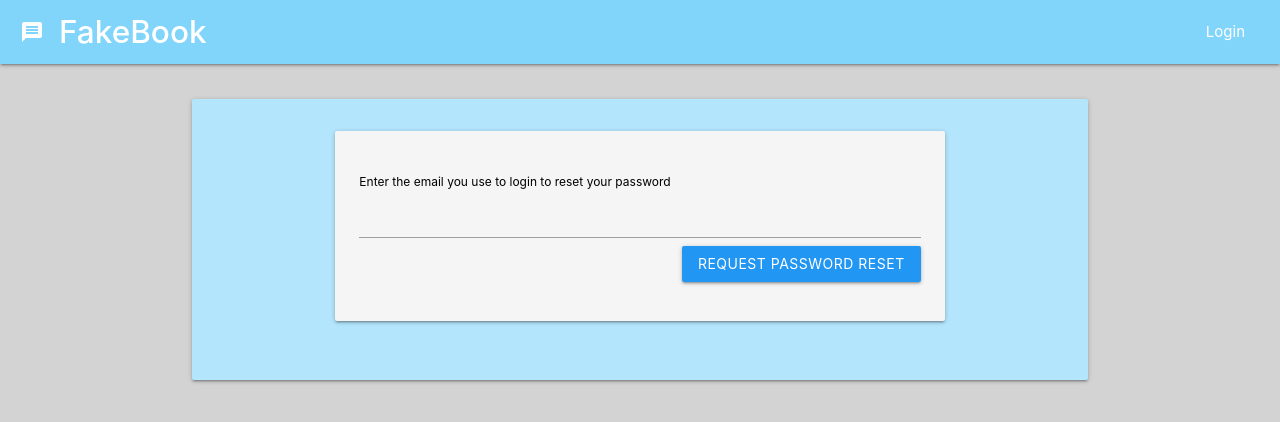
After one commit to Jordan-Rowland/fakebook-flask, a Flask app: page /resetrequest in a window 1280 px wide. The commit adds this page. Shown: the top 422 px of the page. Run offline with Flask 2, Linux system fonts and the light colour scheme; some libraries are stand-ins or nearby versions.

Commit message:
Email service for page set up, Reset password page sends out an email, but actual view and reset not created yet

```diff
--- a/app.py
+++ b/app.py
@@ -1,8 +1,8 @@
 import os
 import secrets
 from PIL import Image, ImageOps
-from project import app, db
-from project.forms import PostForm, LoginForm, RegisterForm, ChangePasswordForm, ChangePhotoForm, ChangeEmailForm
+from project import app, db, send_email
+from project.forms import PostForm, LoginForm, RegisterForm, ChangePasswordForm, ChangePhotoForm, ChangeEmailForm, RequestResetForm, ResetPasswordForm, ResetPasswordForm
 from flask import flash, render_template, redirect, request, session, url_for
 from flask_login import login_required, login_user, logout_user, current_user
 from project.models import User, Post
@@ -155,10 +155,36 @@ def changeemail():
         form=form)
 
 
-@app.route('/reset', methods=['GET','POST'])
-def reset():
-    return 'RESET'
+@app.route('/resetrequest', methods=['GET','POST'])
+def resetrequest():
+    form = RequestResetForm()
+    if form.validate_on_submit():
+        user = User.query.filter_by(email=form.email.data.lower()).first()
+        if user:
+            # Need to create this page for password resets
+            send_email(user.email, 'tester', 'resetemailrequest', )
+            flash('Email sent! Please follow the link provided '
+            'in the email to reset your password', 'card-panel green lighten-2')
+            return redirect(url_for('login'))
+        else:
+            flash('Email not found. Please try another email, or register an account.', 'card-panel red lighten-2')
+            form.email.data = ''
+    return render_template(
+        'resetrequest.html',
+        form=form
+        )
+
+
+@app.route('/resetpass', methods=['GET','POST'])
+def resetpass():
+    form = ResetPasswordForm()
+    if form.validate_on_submit():
+        pass
+    return render_template(
+        'resetpassword.html',
+        form=form)
+    # send_email('JrowlandLMP@gmail.com', 'tester')
 
 
 if __name__ == '__main__':
-    app.run(debug=True)
+    app.run()
--- a/project/forms.py
+++ b/project/forms.py
@@ -97,3 +97,22 @@ class ChangeEmailForm(FlaskForm):
     def validate_email(self, field):
         if User.query.filter_by(email=field.data).first():
             ValidationError('This Email is already registered.')
+
+
+class RequestResetForm(FlaskForm):
+    email = StringField('Enter the email you use to login to reset your password',
+        validators=[DataRequired(), Email()])
+    submit = SubmitField('Request password reset')
+
+
+class ResetPasswordForm(FlaskForm):
+    new_password = PasswordField('Enter the email you use to login to reset your password',
+        validators=[
+            Length(8,150),
+            DataRequired(),])
+    password_confirm = PasswordField(
+        'Confirm your Password',
+        validators=[
+            DataRequired(),
+            EqualTo('password', message='Passwords must match'),])
+    submit = SubmitField('Update Email')
--- a/project/templates/account.html
+++ b/project/templates/account.html
@@ -8,7 +8,10 @@
       <form method="post">
           {{ form.hidden_tag() }}
           {{ form.post_content.label() }}{{ form.post_content }}
-          {{ form.submit(class="btn blue right") }}
+          <div class="right-align">
+
+          {{ form.submit(class="btn blue") }}
+          </div>
     </section>
         </form>
       </section>
--- /dev/null
+++ b/project/templates/resetemailrequest.html
@@ -0,0 +1,4 @@
+<h1>
+TEST
+
+</h1>
--- /dev/null
+++ b/project/templates/resetrequest.html
@@ -0,0 +1,25 @@
+{% extends 'base.html' %}
+
+{% block content %}
+
+<div class="col l8">
+<div class="card-panel light-blue lighten-4">
+    <div class="row">
+        <div class="container">
+            <div class="card-panel grey lighten-4">
+<section class="section">
+    <form action="" method="post">
+    {{ form.hidden_tag() }}
+    {{ form.email.label(class="black-text") }}{{ form.email }}
+    <div class="right-align">
+    {{ form.submit(class="btn blue") }}
+    </div>
+    </form>
+</section>
+    </div>
+    </div>
+    </div>
+</div>
+</div>
+
+{% endblock %}
```
Also changed, not shown: project/__init__.py (+11 -3 lines), project/templates/login.html (+7 -4 lines), project/templates/register.html (+4 -3 lines), project/templates/resetpassword.html (added, +24 -0 lines), project/templates/timeline.html (+5 -2 lines), project/data.sqlite, project/templates/base.html (line endings or trailing spaces), 1 other file.
